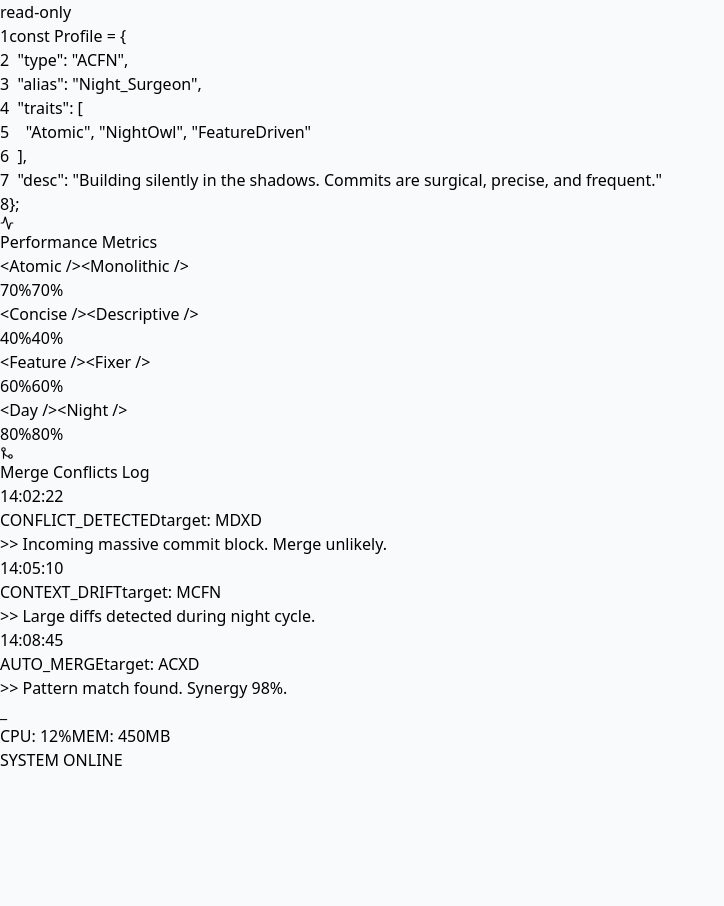
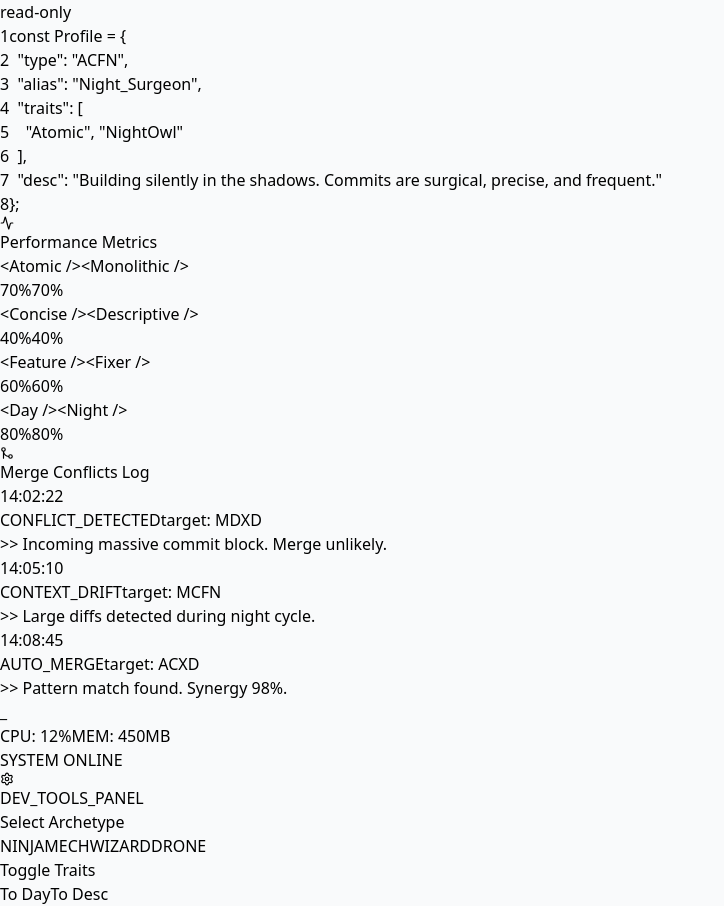
Before and after one commit to Madcamp25W-Week4-BGM-Lab/vscode-extension, a React (Vite) app in the folder subtext-profile/: page / in a window 1280 px wide. Shown: the part 588-1494 px from the top of the page, without its empty margins (0-724 px from the left). Before the commit the page ends 1360 px from the top, so only its background shows below. Built offline with nearby package versions, Linux system fonts and the light colour scheme.

Commit message:
created devtools for debugging different types

```diff
--- a/subtext-profile/src/App.jsx
+++ b/subtext-profile/src/App.jsx
@@ -1,50 +1,12 @@
+// src/App.jsx
 import React, { useEffect, useState } from 'react';
 import {
   GitCommit, GitPullRequest, GitMerge, AlertTriangle,
   Terminal, Activity, Share2, Hash, Code, Cpu, Zap
 } from 'lucide-react';
 import AsciiPortrait from './AsciiPortrait';
-
-// --- 1. THEME CONFIG (Deep Black V7) ---
-const COLORS = {
-  bg: "bg-[#09090b]",       // Deepest Black/Zinc
-  window: "bg-[#0c0c0e]",   // Slightly lighter window bg
-  panel: "bg-[#121212]",    // Inner panels
-  border: "border-[#27272a]",
-  text: "text-[#a1a1aa]",
-  accent: "text-blue-500",
-  success: "text-emerald-500",
-  warn: "text-amber-500",
-  error: "text-red-500",
-  // Syntax Highlighting
-  s_key: "text-[#7dd3fc]",  // Light Blue (Keys)
-  s_str: "text-[#fda4af]",  // Light Red/Pink (Strings)
-  s_num: "text-[#d8b4fe]",  // Light Purple (Numbers)
-  s_bool: "text-[#fcd34d]", // Amber (Booleans/Null)
-};
-
-const MOCK_RESULT = {
-  type: "ACFN",
-  title: "Night_Surgeon",
-  id: "8f2e-4a1b",
-  description: "Building silently in the shadows. Commits are surgical, precise, and frequent.",
-  stats: { AM: 85, CD: 70, FX: 80, DN: 10 }
-};
-
-const TRAIT_CONFIG = {
-  AM: { left: 'Atomic', right: 'Monolithic', color: 'bg-emerald-500' },
-  CD: { left: 'Concise', right: 'Descriptive', color: 'bg-blue-500' },
-  FX: { left: 'Feature', right: 'Fixer', color: 'bg-amber-500' },
-  DN: { left: 'Day', right: 'Night', color: 'bg-purple-500' }
-};
-
-const LOGS = [
-  { time: "14:02:22", type: "MDXD", event: "CONFLICT_DETECTED", msg: "Incoming massive commit block. Merge unlikely.", status: "error" },
-  { time: "14:05:10", type: "MCFN", event: "CONTEXT_DRIFT", msg: "Large diffs detected during night cycle.", status: "warn" },
-  { time: "14:08:45", type: "ACXD", event: "AUTO_MERGE", msg: "Pattern match found. Synergy 98%.", status: "success" }
-];
-
-// --- 1. COMPONENTS ---
+import DevTools from './DevTools';
+import { COLORS, PROFILES, TRAIT_CONFIG, LOGS } from './constants';
 
 const CircuitBackground = () => (
   <div className="fixed inset-0 z-0 opacity-10 pointer-events-none">
@@ -55,12 +17,6 @@ const CircuitBackground = () => (
         </pattern>
       </defs>
       <rect width="100%" height="100%" fill="url(#grid)" />
-      <path d="M 100 0 V 1000" stroke="#333" strokeWidth="1" />
-      <path d="M 300 0 V 1000" stroke="#333" strokeWidth="1" />
-      <path d="M 80% 0 V 1000" stroke="#333" strokeWidth="1" />
-      <circle cx="300" cy="200" r="3" fill="#444" />
-      <circle cx="300" cy="500" r="3" fill="#444" />
-      <circle cx="80%" cy="350" r="3" fill="#444" />
     </svg>
   </div>
 );
@@ -78,17 +34,19 @@ const StatBar = ({ labelL, labelR, score, color }) => {
   const isLeft = score >= 50;
   const targetPct = isLeft ? (score - 50) * 2 : (50 - score) * 2;
 
-  useEffect(() => { setTimeout(() => setWidth(targetPct), 300); }, [targetPct]);
+  // FIX: Removed the setWidth(0) call that caused the error.
+  // Instead, we rely on the parent changing the 'key' prop to reset this component.
+  useEffect(() => {
+    const timer = setTimeout(() => setWidth(targetPct), 100);
+    return () => clearTimeout(timer);
+  }, [targetPct]);
 
   return (
     <div className="mb-6 font-mono text-[10px] md:text-xs w-full">
-      {/* Labels Row */}
       <div className="flex justify-between mb-1.5 opacity-80 font-bold tracking-tight">
         <span className={isLeft ? 'text-white' : 'text-gray-600'}>{`<${labelL} />`}</span>
         <span className={!isLeft ? 'text-white' : 'text-gray-600'}>{`<${labelR} />`}</span>
       </div>
-
-      {/* The Smooth Track (Thick, Smooth, No Blocks) */}
       <div className="h-4 bg-[#1a1a1a] border border-[#333] w-full flex relative overflow-hidden rounded-sm">
         <div className="absolute left-1/2 w-[1px] h-full bg-[#444] z-10"></div>
         <div
@@ -100,8 +58,6 @@ const StatBar = ({ labelL, labelR, score, color }) => {
           }}
         />
       </div>
-
-      {/* Numbers Row */}
       <div className="flex justify-between mt-1 text-[10px] text-gray-500 font-mono">
         <span className={isLeft ? 'text-blue-400 font-bold' : 'opacity-0'}>{targetPct}%</span>
         <span className={!isLeft ? 'text-blue-400 font-bold' : 'opacity-0'}>{targetPct}%</span>
@@ -110,8 +66,18 @@ const StatBar = ({ labelL, labelR, score, color }) => {
   );
 };
 
-// --- 2. MAIN APP ---
 export default function App() {
+  const [data, setData] = useState(PROFILES.NINJA);
+
+  const toggleTrait = (letter1, letter2) => {
+    setData(prev => ({
+      ...prev,
+      type: prev.type.includes(letter1)
+        ? prev.type.replace(letter1, letter2)
+        : prev.type.replace(letter2, letter1)
+    }));
+  };
+
   return (
     <div className={`min-h-screen ${COLORS.bg} text-gray-400 font-sans selection:bg-blue-500/20 flex items-center justify-center p-4 md:p-8`}>
 
@@ -141,31 +107,29 @@ export default function App() {
               <div className="mb-8 flex items-end justify-between">
                  <div>
                     <div className="text-[10px] font-bold text-blue-500 mb-1 tracking-[0.2em] uppercase">profile.json</div>
-                    <h1 className="text-6xl font-black text-white tracking-tighter leading-none mb-1">{MOCK_RESULT.type}</h1>
-                    <div className="text-lg font-mono text-gray-500">{MOCK_RESULT.title}</div>
+                    <h1 className="text-6xl font-black text-white tracking-tighter leading-none mb-1">{data.type}</h1>
+                    <div className="text-lg font-mono text-gray-500">{data.title}</div>
                  </div>
                  <div className="text-right hidden sm:block">
                     <Hash size={32} className="text-[#333] mb-1 ml-auto" />
-                    <div className="text-[10px] font-mono text-[#444]">{MOCK_RESULT.id}</div>
+                    <div className="text-[10px] font-mono text-[#444]">{data.id}</div>
                  </div>
               </div>
 
-              {/* INTEGRATED ASCII PORTRAIT */}
               <div className="mb-8">
-                 <AsciiPortrait type={MOCK_RESULT.type} />
+                 <AsciiPortrait type={data.type} />
               </div>
 
-              {/* JSON Editor View */}
               <div className={`${COLORS.panel} border border-[#27272a] rounded-lg p-6 font-mono text-xs md:text-sm shadow-inner relative group`}>
                  <div className="absolute top-2 right-2 text-[10px] text-[#333] font-bold group-hover:text-[#555] transition">read-only</div>
                  <div className="leading-relaxed">
                     <span className="text-gray-600 mr-3 select-none">1</span><span className={COLORS.s_key}>const</span> <span className={COLORS.s_num}>Profile</span> = {'{'}<br/>
-                    <span className="text-gray-600 mr-3 select-none">2</span>&nbsp;&nbsp;<span className={COLORS.s_key}>"type"</span>: <span className={COLORS.s_str}>"{MOCK_RESULT.type}"</span>,<br/>
-                    <span className="text-gray-600 mr-3 select-none">3</span>&nbsp;&nbsp;<span className={COLORS.s_key}>"alias"</span>: <span className={COLORS.s_str}>"{MOCK_RESULT.title}"</span>,<br/>
+                    <span className="text-gray-600 mr-3 select-none">2</span>&nbsp;&nbsp;<span className={COLORS.s_key}>"type"</span>: <span className={COLORS.s_str}>"{data.type}"</span>,<br/>
+                    <span className="text-gray-600 mr-3 select-none">3</span>&nbsp;&nbsp;<span className={COLORS.s_key}>"alias"</span>: <span className={COLORS.s_str}>"{data.title}"</span>,<br/>
                     <span className="text-gray-600 mr-3 select-none">4</span>&nbsp;&nbsp;<span className={COLORS.s_key}>"traits"</span>: [<br/>
-                    <span className="text-gray-600 mr-3 select-none">5</span>&nbsp;&nbsp;&nbsp;&nbsp;<span className={COLORS.s_str}>"Atomic"</span>, <span className={COLORS.s_str}>"NightOwl"</span>, <span className={COLORS.s_str}>"FeatureDriven"</span><br/>
+                    <span className="text-gray-600 mr-3 select-none">5</span>&nbsp;&nbsp;&nbsp;&nbsp;<span className={COLORS.s_str}>"{data.type.includes('A') ? 'Atomic' : 'Monolithic'}"</span>, <span className={COLORS.s_str}>"{data.type.includes('N') ? 'NightOwl' : 'DayCoder'}"</span><br/>
                     <span className="text-gray-600 mr-3 select-none">6</span>&nbsp;&nbsp;],<br/>
-                    <span className="text-gray-600 mr-3 select-none">7</span>&nbsp;&nbsp;<span className={COLORS.s_key}>"desc"</span>: <span className={COLORS.s_str}>"{MOCK_RESULT.description}"</span><br/>
+                    <span className="text-gray-600 mr-3 select-none">7</span>&nbsp;&nbsp;<span className={COLORS.s_key}>"desc"</span>: <span className={COLORS.s_str}>"{data.description}"</span><br/>
                     <span className="text-gray-600 mr-3 select-none">8</span>{'}'};<span className="animate-pulse w-2 h-4 bg-blue-500/50 inline-block align-middle ml-1"></span>
                  </div>
               </div>
@@ -177,10 +141,12 @@ export default function App() {
                  <div className="flex items-center gap-2 mb-6 text-xs font-bold uppercase tracking-widest text-gray-500">
                     <Activity size={14} /> Performance Metrics
                  </div>
-                 <StatBar labelL="Atomic" labelR="Monolithic" score={MOCK_RESULT.stats.AM} color={TRAIT_CONFIG.AM.color} />
-                 <StatBar labelL="Concise" labelR="Descriptive" score={MOCK_RESULT.stats.CD} color={TRAIT_CONFIG.CD.color} />
-                 <StatBar labelL="Feature" labelR="Fixer" score={MOCK_RESULT.stats.FX} color={TRAIT_CONFIG.FX.color} />
-                 <StatBar labelL="Day" labelR="Night" score={MOCK_RESULT.stats.DN} color={TRAIT_CONFIG.DN.color} />
+                 {/* FIX: We add a 'key' prop here. When 'data.type' changes, React destroys this StatBar and makes a new one.
+                     This automatically resets the internal width state to 0, triggering the animation. */}
+                 <StatBar key={data.type + "AM"} labelL="Atomic" labelR="Monolithic" score={data.stats.AM} color={TRAIT_CONFIG.AM.color} />
+                 <StatBar key={data.type + "CD"} labelL="Concise" labelR="Descriptive" score={data.stats.CD} color={TRAIT_CONFIG.CD.color} />
+                 <StatBar key={data.type + "FX"} labelL="Feature" labelR="Fixer" score={data.stats.FX} color={TRAIT_CONFIG.FX.color} />
+                 <StatBar key={data.type + "DN"} labelL="Day" labelR="Night" score={data.stats.DN} color={TRAIT_CONFIG.DN.color} />
               </div>
 
               <div className="flex-1 p-8 bg-[#0c0c0e]">
@@ -196,9 +162,7 @@ export default function App() {
                                 <span className={`font-bold ${log.status === 'error' ? COLORS.error : log.status === 'warn' ? COLORS.warn : COLORS.success}`}>
                                    {log.event}
                                 </span>
-                                <span className="text-gray-600 text-[9px] border border-[#333] px-1 rounded">
-                                   target: {log.type}
-                                </span>
+                                <span className="text-gray-600 text-[9px] border border-[#333] px-1 rounded">target: {log.type}</span>
                              </div>
                              <span className="text-gray-400">{`>> ${log.msg}`}</span>
                           </div>
@@ -221,8 +185,9 @@ export default function App() {
               <span>SYSTEM ONLINE</span>
            </div>
         </div>
+      </div>
 
-      </div>
+      <DevTools data={data} setData={setData} toggleTrait={toggleTrait} />
 
       <style>{`
         @keyframes fade-in {
--- /dev/null
+++ b/subtext-profile/src/DevTools.jsx
@@ -0,0 +1,54 @@
+// src/DevTools.jsx
+import React from 'react';
+import { Settings } from 'lucide-react';
+import { PROFILES } from './constants';
+
+const DevTools = ({ data, setData, toggleTrait }) => {
+  return (
+    <div className="fixed bottom-4 right-4 z-50 bg-[#1e1e1e] border border-[#333] p-4 rounded-xl shadow-2xl w-64 animate-fade-in">
+      <div className="flex items-center gap-2 mb-4 text-xs font-bold text-gray-400 border-b border-[#333] pb-2">
+        <Settings size={14} /> DEV_TOOLS_PANEL
+      </div>
+
+      <div className="space-y-4">
+        <div>
+          <div className="text-[10px] uppercase text-gray-600 font-bold mb-2">Select Archetype</div>
+          <div className="grid grid-cols-2 gap-2">
+            {Object.keys(PROFILES).map((key) => {
+               // Determine colors based on key for a bit of flair
+               let colorStyles = "bg-[#222] border-[#333] text-gray-300";
+               if(key === 'NINJA') colorStyles = "bg-emerald-900/30 border-emerald-800 text-emerald-500";
+               if(key === 'MECH') colorStyles = "bg-rose-900/30 border-rose-800 text-rose-500";
+               if(key === 'WIZARD') colorStyles = "bg-amber-900/30 border-amber-800 text-amber-500";
+               if(key === 'DRONE') colorStyles = "bg-blue-900/30 border-blue-800 text-blue-500";
+
+               return (
+                  <button
+                    key={key}
+                    onClick={() => setData(PROFILES[key])}
+                    className={`px-3 py-1 border text-[10px] rounded hover:opacity-80 transition ${colorStyles}`}
+                  >
+                    {key}
+                  </button>
+               )
+            })}
+          </div>
+        </div>
+
+        <div>
+          <div className="text-[10px] uppercase text-gray-600 font-bold mb-2">Toggle Traits</div>
+          <div className="grid grid-cols-2 gap-2">
+            <button onClick={() => toggleTrait('D', 'N')} className="px-3 py-1 bg-[#222] border border-[#333] text-gray-300 text-[10px] rounded hover:bg-[#333] transition">
+              {data.type.includes('N') ? 'To Day' : 'To Night'}
+            </button>
+            <button onClick={() => toggleTrait('C', 'D')} className="px-3 py-1 bg-[#222] border border-[#333] text-gray-300 text-[10px] rounded hover:bg-[#333] transition">
+              {data.type.includes('D') ? 'To Concise' : 'To Desc'}
+            </button>
+          </div>
+        </div>
+      </div>
+    </div>
+  );
+};
+
+export default DevTools;
--- /dev/null
+++ b/subtext-profile/src/constants.js
@@ -0,0 +1,61 @@
+// src/constants.js
+
+export const COLORS = {
+  bg: "bg-[#09090b]",
+  window: "bg-[#0c0c0e]",
+  panel: "bg-[#121212]",
+  border: "border-[#27272a]",
+  text: "text-[#a1a1aa]",
+  accent: "text-blue-500",
+  success: "text-emerald-500",
+  warn: "text-amber-500",
+  error: "text-red-500",
+  s_key: "text-[#7dd3fc]",
+  s_str: "text-[#fda4af]",
+  s_num: "text-[#d8b4fe]",
+  s_bool: "text-[#fcd34d]",
+};
+
+export const PROFILES = {
+  NINJA: {
+    type: "ACFN",
+    title: "Night_Surgeon",
+    id: "8f2e-4a1b",
+    description: "Building silently in the shadows. Commits are surgical, precise, and frequent.",
+    stats: { AM: 85, CD: 70, FX: 80, DN: 10 }
+  },
+  MECH: {
+    type: "MCXD",
+    title: "Heavy_Loader",
+    id: "b2x9-11ea",
+    description: "A defensive coding tank. Deploys massive stability patches in broad daylight.",
+    stats: { AM: 15, CD: 80, FX: 20, DN: 80 }
+  },
+  WIZARD: {
+    type: "MCFN",
+    title: "Code_Architect",
+    id: "a1a1-99zq",
+    description: "Weaves complex systems in single massive commits. Understands the entire matrix.",
+    stats: { AM: 20, CD: 60, FX: 85, DN: 15 }
+  },
+  DRONE: {
+    type: "ACXN",
+    title: "System_Drone",
+    id: "00x0-1111",
+    description: "Highly efficient bug hunter. Swarms the repository with tiny fixes.",
+    stats: { AM: 90, CD: 90, FX: 10, DN: 20 }
+  }
+};
+
+export const TRAIT_CONFIG = {
+  AM: { left: 'Atomic', right: 'Monolithic', color: 'bg-emerald-500' },
+  CD: { left: 'Concise', right: 'Descriptive', color: 'bg-blue-500' },
+  FX: { left: 'Feature', right: 'Fixer', color: 'bg-amber-500' },
+  DN: { left: 'Day', right: 'Night', color: 'bg-purple-500' }
+};
+
+export const LOGS = [
+  { time: "14:02:22", type: "MDXD", event: "CONFLICT_DETECTED", msg: "Incoming massive commit block. Merge unlikely.", status: "error" },
+  { time: "14:05:10", type: "MCFN", event: "CONTEXT_DRIFT", msg: "Large diffs detected during night cycle.", status: "warn" },
+  { time: "14:08:45", type: "ACXD", event: "AUTO_MERGE", msg: "Pattern match found. Synergy 98%.", status: "success" }
+];
```
